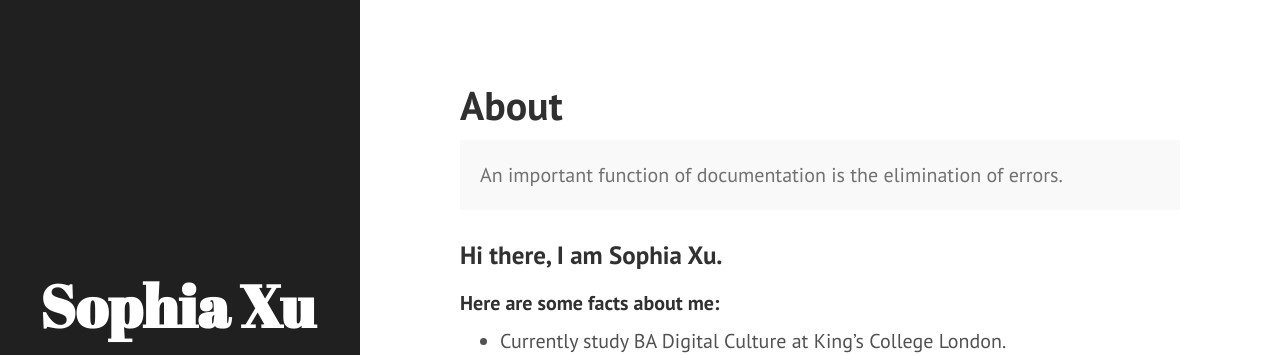
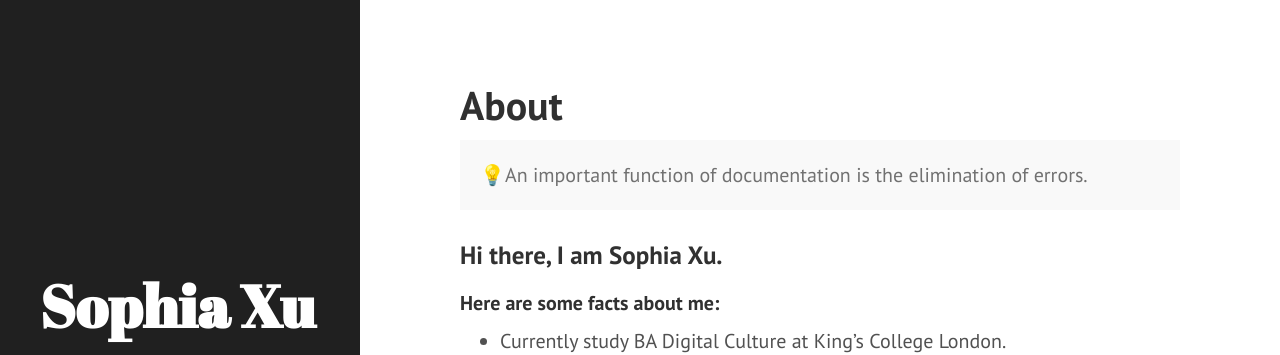
Before and after one commit to philosofia/philosofia.github.io, a Jekyll site: the page built from about.md, in a window 1280 px wide. Shown: the top 355 px of the page. Built offline with Jekyll 4.4.1, drawn with Linux system fonts in a browser that asks for light colours.

```diff
--- a/about.md
+++ b/about.md
@@ -5,7 +5,7 @@ title: About
 
 
 <p class="message">
-  An important function of documentation is the elimination of errors.
+  💡An important function of documentation is the elimination of errors.
 </p>
 
 
```
